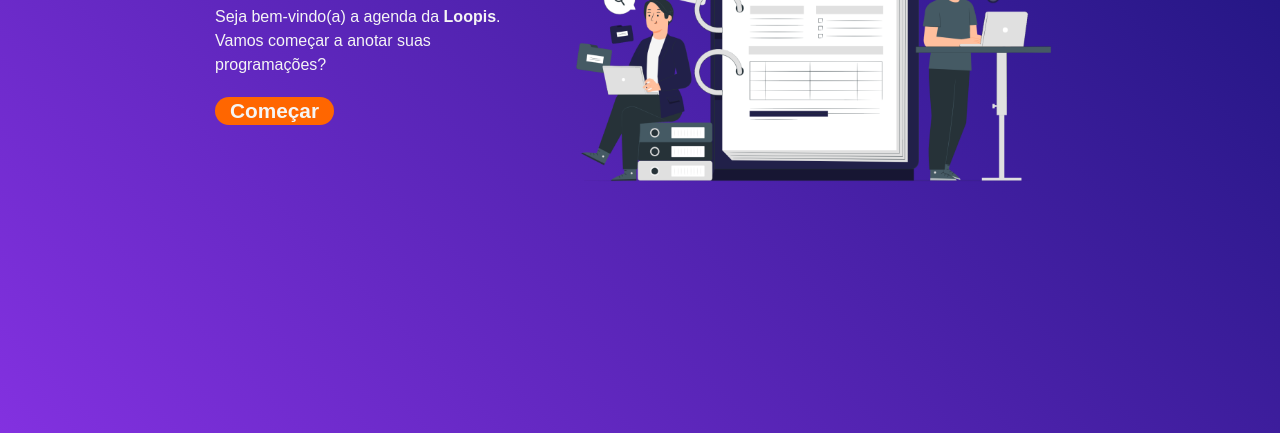
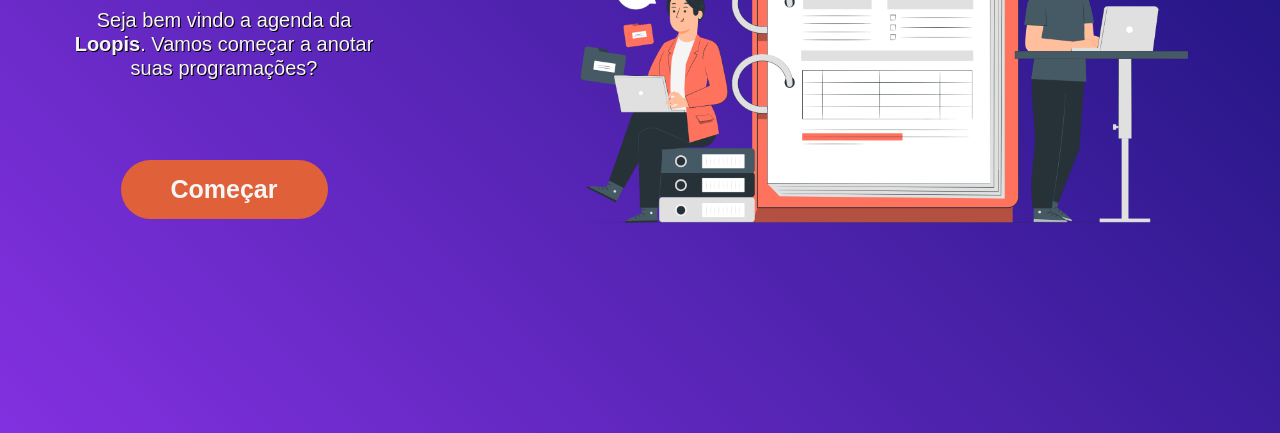
Before and after one commit to loopisagenda/loopisagenda.github.io, a website built with Parcel: page index.html in a window 1280 px wide. Shown: the part 367-800 px from the top of the page. Built offline with nearby package versions, Linux system fonts and the light colour scheme.

Commit message:
view home

```diff
--- a/index.html
+++ b/index.html
@@ -1,38 +1,30 @@
 <!DOCTYPE html>
 <html lang="pt-BR">
+
 <head>
-    <meta charset="UTF-8" />
-    <meta http-equiv="X-UA-Compatible" content="IE=edge" />
-    <meta name="viewport" content="width=device-width, initial-scale=1.0" />
+    <meta charset="UTF-8">
+    <meta http-equiv="X-UA-Compatible" content="IE=edge">
+    <meta name="viewport" content="width=device-width, initial-scale=1.0">
     <link rel="stylesheet" href="./src/styles/home.scss" />
-    <link
-      rel="shortcut icon"
-      href="./src/assets/icon.png"
-      type="image/x-icon"
-    />
+    <link rel="shortcut icon" href="./src/assets/icon.png" type="image/x-icon" />
     <title>Loopis Agenda | Home</title>
 </head>
+
 <body>
-    <main>
-      <div>
+    <main class='container'>
+        <div class='textPage'>
             <h1>Agenda Loopis</h1>
-        <p>
-          Seja bem-vindo(a) a agenda da <strong>Loopis</strong>. Vamos começar a
-          anotar suas programações?
+            <p>Seja bem vindo a agenda da <strong>Loopis</strong>.
+                Vamos começar a anotar suas programações?
             </p>
             <a href="./agenda.html">
                 <button type="button">Começar</button>
             </a>
         </div>
-
-      <picture>
-        <img
-          src="./src/assets/hero-image.png"
-          alt="Imagem de apresentação"
-          width="100%"
-          draggable="false"
-        />
+        <picture class='imgPage'>
+            <img src="./src/assets/Audit-pana.png" alt="Imagem de apresentação" width="100%" draggable="false">
         </picture>
     </main>
 </body>
+
 </html>
--- a/src/styles/home.scss
+++ b/src/styles/home.scss
@@ -9,41 +9,56 @@ body {
   overflow-y: hidden;
 }
 
-main {
-  align-items: center;
+.container{
+  width: 100%;
+  min-height: 100vh;
   display: flex;
   flex-direction: row;
   flex-wrap: wrap;
-  height: 100vh;
+  align-items: center;
   justify-content: center;
+  text-align: center;
 
-  div {
-    margin-right: 50px;
+  div{
+    margin-right: 5rem;
     width: 300px;
 
     h1 {
-      font-size: 2.4rem;
+      width: 300px;
+      font-size: 60px;
+      text-shadow: 3px 3px 0px black;
+      line-height: 55px;
     }
 
     p {
-      margin: 20px auto;
+      font-size: 20px;
+      margin: 50px auto;
       line-height: 24px;
+      text-shadow: 1px 1px 0px black;
     }
 
     button {
-      background: rgb(255, 102, 0);
-      border-radius: 100px;
+      margin-top: 30px;
+      background: rgb(223, 96, 57);
       border: none;
       color: #f5f5f5;
       cursor: pointer;
-      font-size: 1.3rem;
       font-weight: bold;
-      padding: 2px 15px;
+      font-size: 25px;
+      transition: .5s;
+      padding: 15px 50px;
+      border-radius: 50px;
+    }
+
+    button:hover{
+      background-color: rgb(233, 112, 32);
+      box-shadow: 0px 0px 15px rgb(209, 108, 41);
     }
   }
 
-  picture {
-    max-width: 500px;
+  .imgPage {
+    margin-left: 7rem;
+    max-width: 750px;
     min-width: 300px;
     width: 50%;
   }
```
Also changed, not shown: agenda.html (+8 -7 lines), src/assets/Audit-pana.png (added), src/assets/hero-image.png (deleted). Lines whose indentation alone changed are shown as unchanged.
